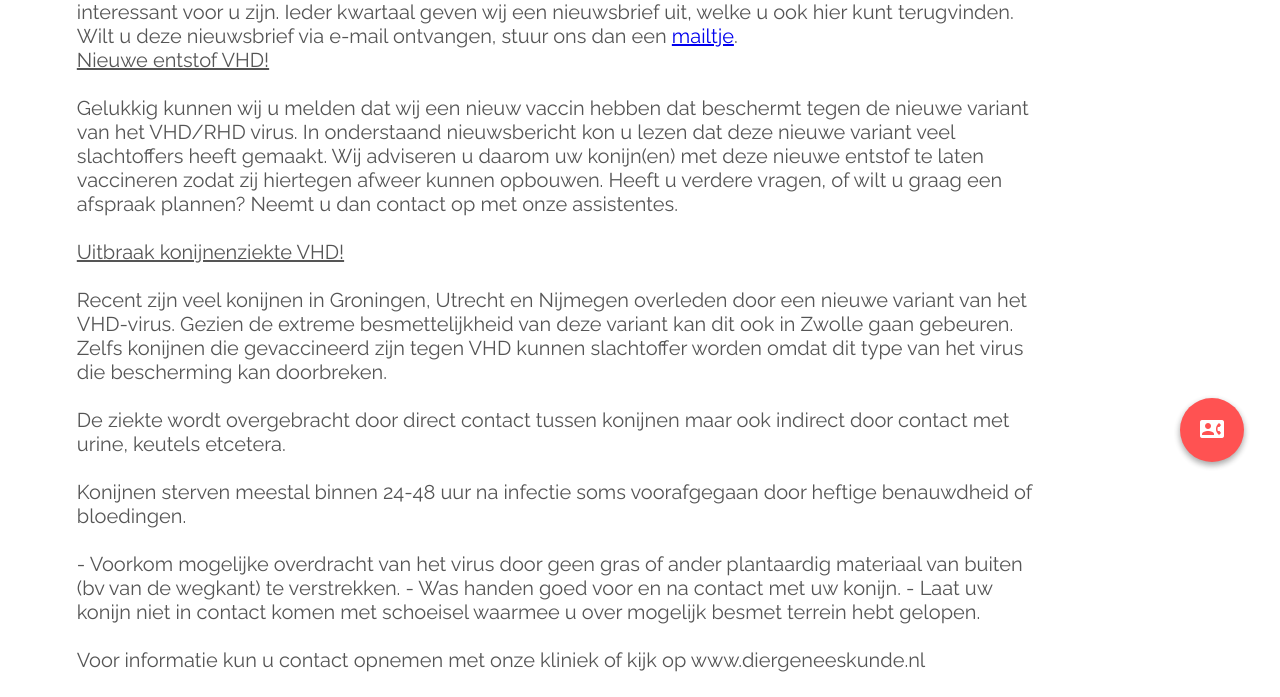
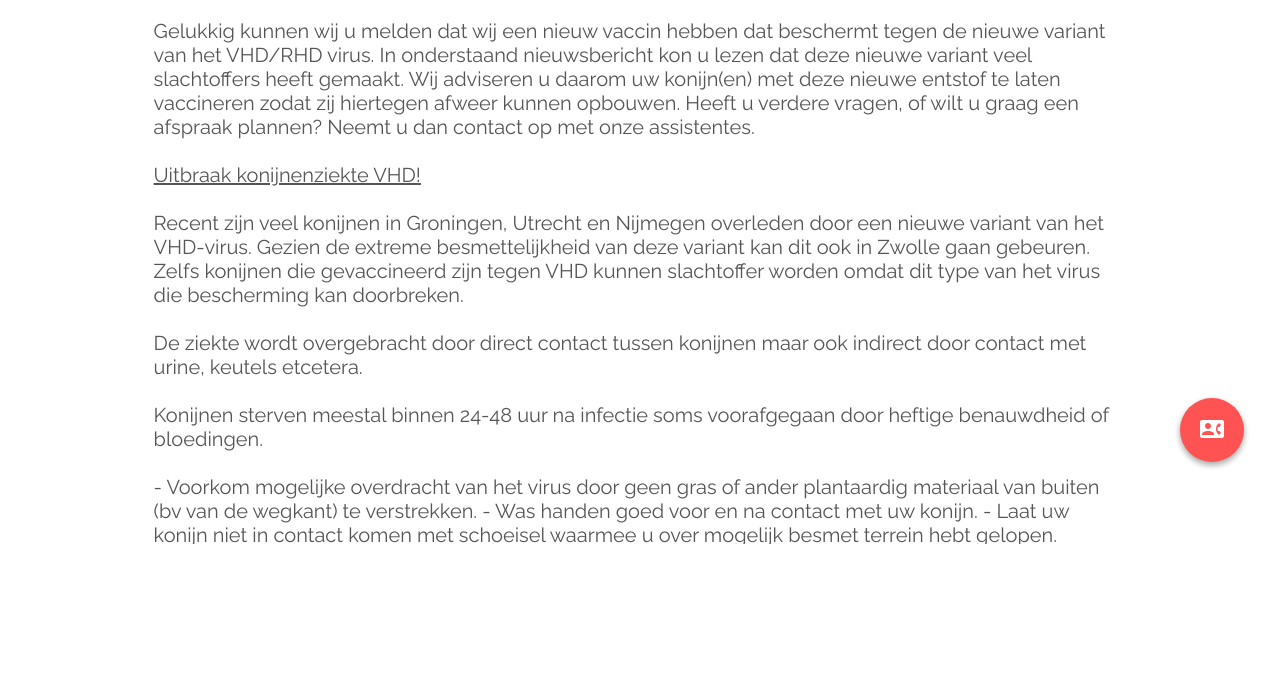
Before and after one commit to sdw7020/dierenkliniekdebeer, a plain HTML site: page pages/nieuws.html in a window 1280 px wide. Shown: the part 314-1011 px from the top of the page. After the commit the page ends 978 px from the top, so only its background shows below. Drawn offline with nearby package versions, Linux system fonts and the light colour scheme; files whose address does not match are found by name.

Commit message:
Update pagesStyle.css

```diff
--- a/pages/pagesStyle.css
+++ b/pages/pagesStyle.css
@@ -24,7 +24,7 @@ body {
 }
 
 .container {
-  padding: 12% 6%;
+  padding: 6% 12%;
   width: 76%;
   height: calc(88% - 64px);
   left: 0px;
```
